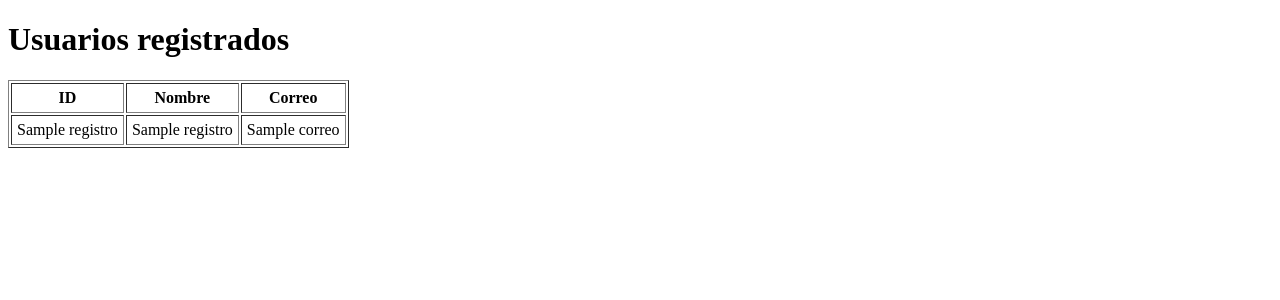
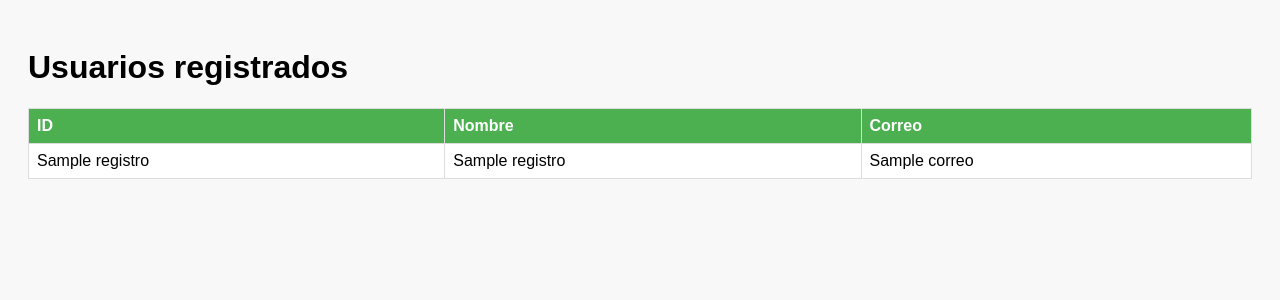
Before and after one commit to G-Seyer/miweb, a Flask app: template templates/admin.html in a window 1280 px wide. Shown: the top 300 px of the page. Run offline with Flask 3, Linux system fonts and the light colour scheme; the template is opened without the code that fills it: most values are stand-ins (such as "Sample title", 1, 10 or a date in 2020); some libraries are stand-ins or nearby versions.

Commit message:
Agregar plantilla HTML para /admin

```diff
--- a/templates/admin.html
+++ b/templates/admin.html
@@ -3,10 +3,16 @@
 <head>
   <meta charset="UTF-8">
   <title>Registros</title>
+  <style>
+    body { font-family: sans-serif; padding: 20px; background: #f8f8f8; }
+    table { border-collapse: collapse; width: 100%; background: white; }
+    th, td { border: 1px solid #ddd; padding: 8px; text-align: left; }
+    th { background-color: #4CAF50; color: white; }
+  </style>
 </head>
 <body>
   <h1>Usuarios registrados</h1>
-  <table border="1" cellpadding="5">
+  <table>
     <thead>
       <tr>
         <th>ID</th>
```
